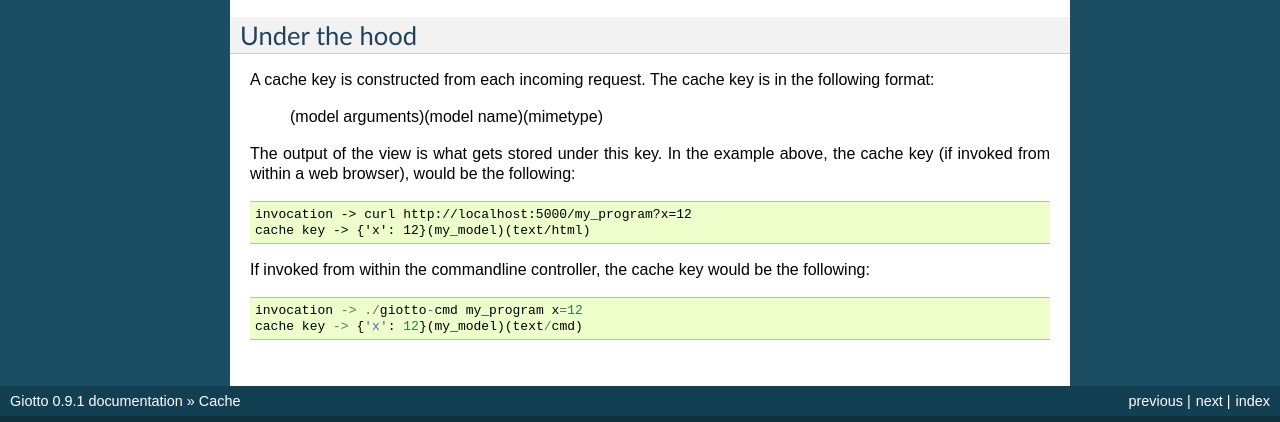
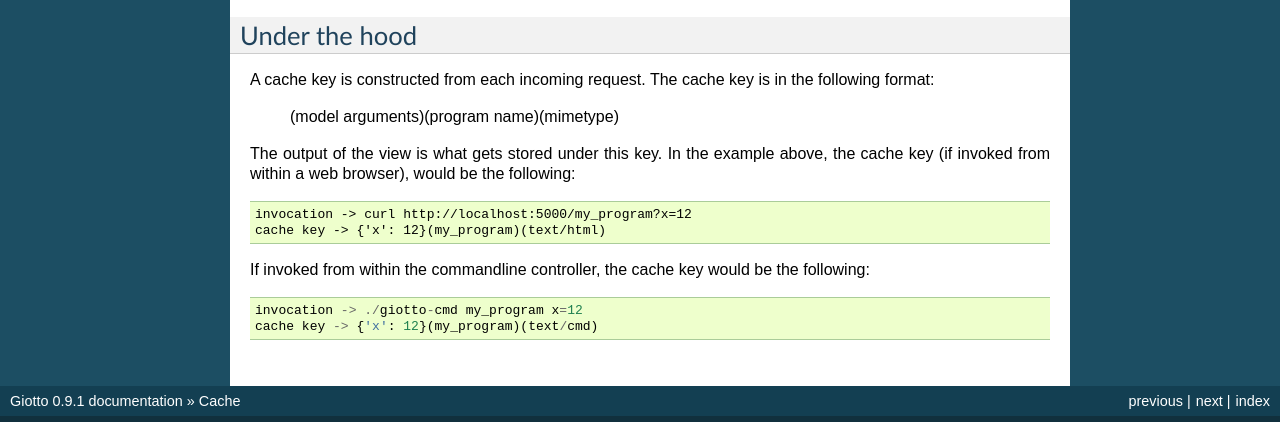
Before and after one commit to priestc/giotto, a Sphinx documentation site: the page built from docs/cache.rst, in a window 1280 px wide. Shown: the part 1138-1560 px from the top of the page. Built offline with Sphinx 7.4.7, drawn with Linux system fonts in a browser that asks for light colours; pages that are not in the unit, such as notebooks, are missing from menus.

Commit message:
clarified some docs

```diff
--- a/docs/cache.rst
+++ b/docs/cache.rst
@@ -70,15 +70,15 @@ Under the hood
 A cache key is constructed from each incoming request.
 The cache key is in the following format:
 
-    (model arguments)(model name)(mimetype)
+    (model arguments)(program name)(mimetype)
 
 The output of the view is what gets stored under this key.
 In the example above, the cache key (if invoked from within a web browser), would be the following::
 
     invocation -> curl http://localhost:5000/my_program?x=12
-    cache key -> {'x': 12}(my_model)(text/html)
+    cache key -> {'x': 12}(my_program)(text/html)
 
 If invoked from within the commandline controller, the cache key would be the following::
 
     invocation -> ./giotto-cmd my_program x=12
-    cache key -> {'x': 12}(my_model)(text/cmd)
+    cache key -> {'x': 12}(my_program)(text/cmd)
```
